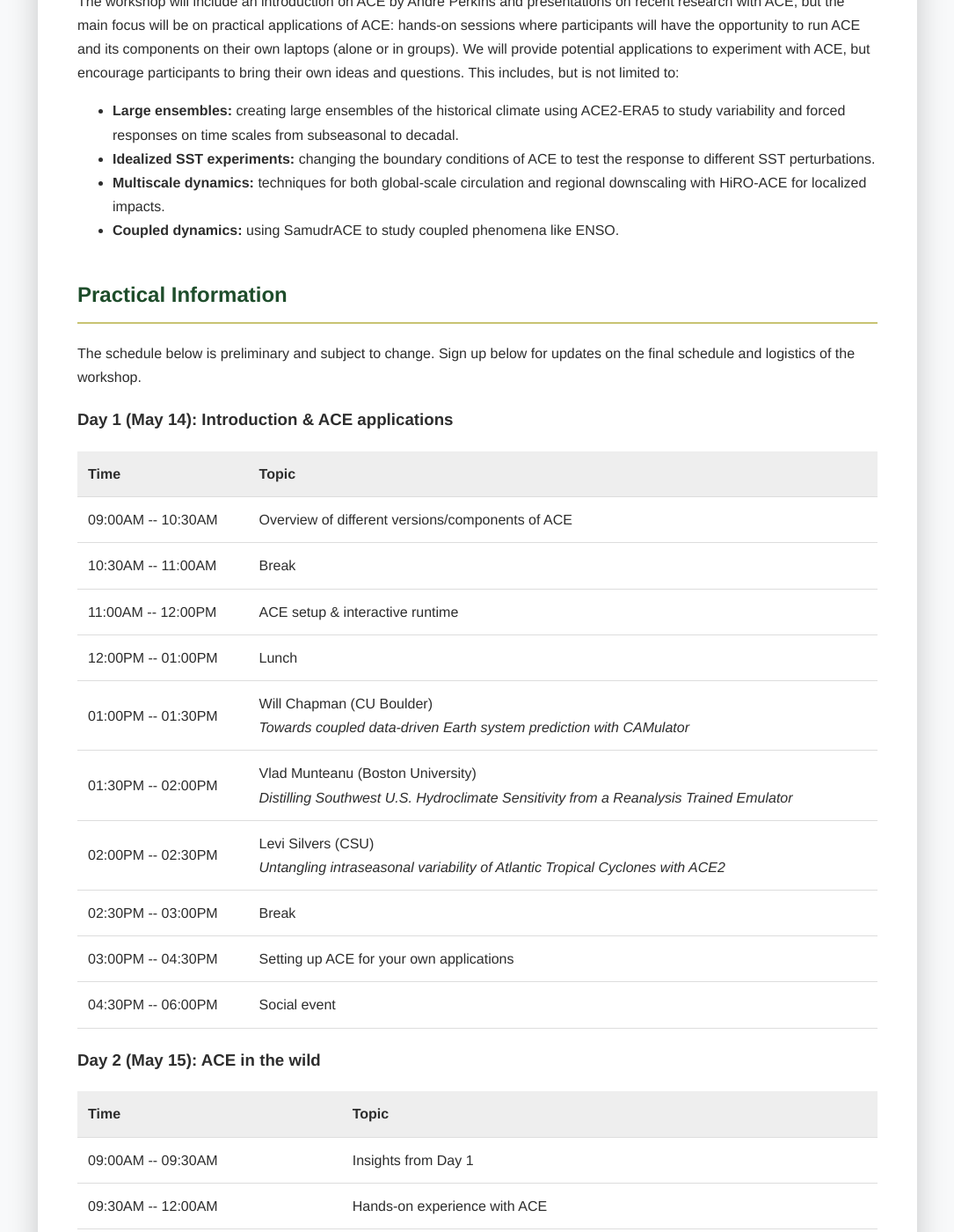
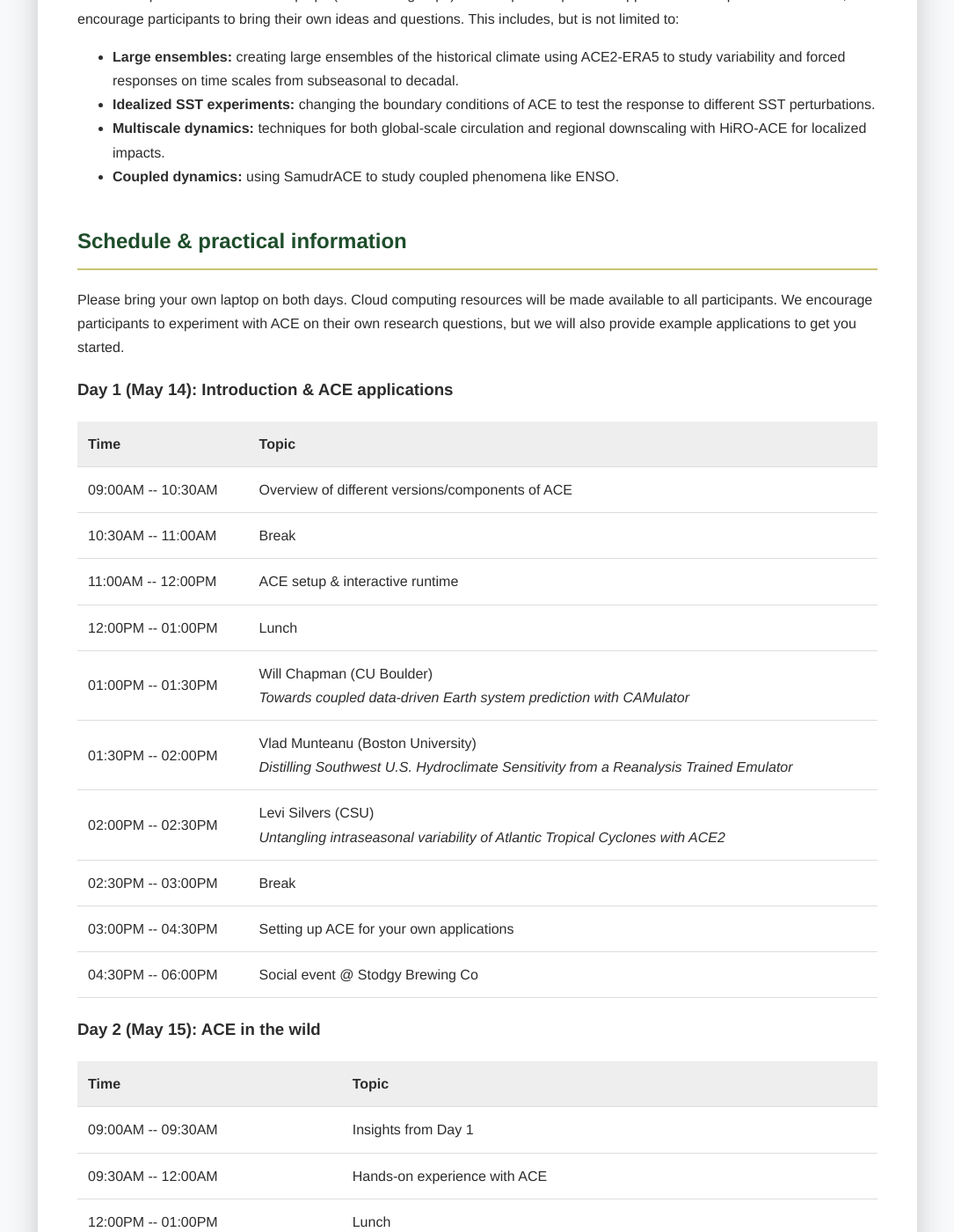
Before and after one commit to SnnVL/SnnVL.github.io, a Jekyll site: the page ACEWorkshop.html, which Jekyll copies as it is, in a window 1280 px wide and 1400 px high, scrolled down 1426 px. Shown: the whole window at 88% size, without its empty margins (97-1182 px from the left). Built offline with Jekyll 4.4.1, drawn with Linux system fonts in a browser that asks for light colours; some of the changed text lies outside the part shown.

Commit message:
workshop updates

```diff
--- a/ACEWorkshop.html
+++ b/ACEWorkshop.html
@@ -121,8 +121,8 @@
             MAY 14-15, 2026 | CIRA COMMONS, COLORADO STATE UNIVERSITY
         </div>
 
-        <div style="text-align: center; margin-top: 50px;">
-            <a href="https://docs.google.com/forms/d/e/1FAIpQLSdK8M55HxP-MlMJATDCdKq_Y3QOVMxIB-0XuZkFOeHQRJqgyw/viewform?usp=preview" class="btn">Interest form</a>
+        <div style="text-align: center">
+            Registration is closed, please <a href="mailto:senne.van_loon@colostate.edu" class="model-link">contact us</a> if you would still like to join.
         </div>
 
         <h2>Overview</h2>
@@ -172,10 +172,11 @@
         </ul>
 
 
-        <h2>Practical Information</h2>
+        <h2>Schedule & practical information</h2>
         <p>
-            The schedule below is preliminary and subject to change. Sign up below for updates on the final schedule and logistics of the workshop.
+            Please bring your own laptop on both days. Cloud computing resources will be made available to all participants. We encourage participants to experiment with ACE on their own research questions, but we will also provide example applications to get you started.
         </p>
+
         <h3>Day 1 (May 14): Introduction & ACE applications</h3>
         <table class="schedule-table">
             <tr><th>Time</th><th>Topic</th></tr>
@@ -191,7 +192,7 @@
                 <em>Untangling intraseasonal variability of Atlantic Tropical Cyclones with ACE2</em></td></tr>
             <tr><td>02:30PM -- 03:00PM</td><td>Break</td></tr>
             <tr><td>03:00PM -- 04:30PM</td><td>Setting up ACE for your own applications</td></tr>
-            <tr><td>04:30PM -- 06:00PM</td><td>Social event</td></tr>
+            <tr><td>04:30PM -- 06:00PM</td><td>Social event @ Stodgy Brewing Co</td></tr>
         </table>
 
         <h3>Day 2 (May 15): ACE in the wild</h3>
@@ -210,9 +211,8 @@
         </p>
 
         <div style="text-align: center; margin-top: 50px;">
-            <a href="https://docs.google.com/forms/d/e/1FAIpQLSdK8M55HxP-MlMJATDCdKq_Y3QOVMxIB-0XuZkFOeHQRJqgyw/viewform?usp=preview" class="btn">Interest form</a>
             <p style="font-size: 0.9rem; color: #777; margin-top: 20px;">
-                Space is limited, please sign up here to indicate your interest. Feel free to <a href="mailto:senne.van_loon@colostate.edu">contact us</a> with any questions or suggestions.
+                Feel free to <a href="mailto:senne.van_loon@colostate.edu" class="model-link">contact us</a> with any questions or suggestions.
             </p>
         </div>
     </div>
```
